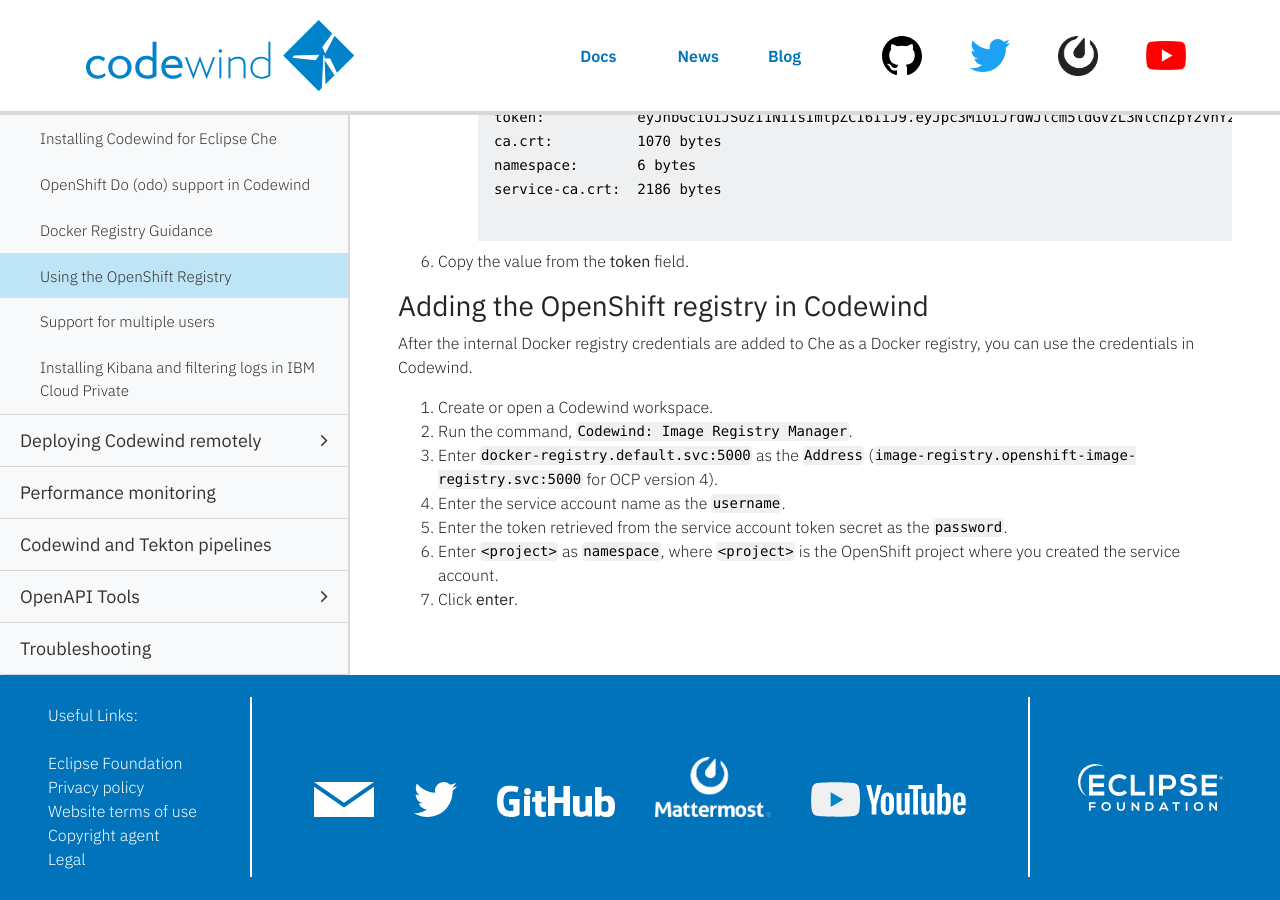
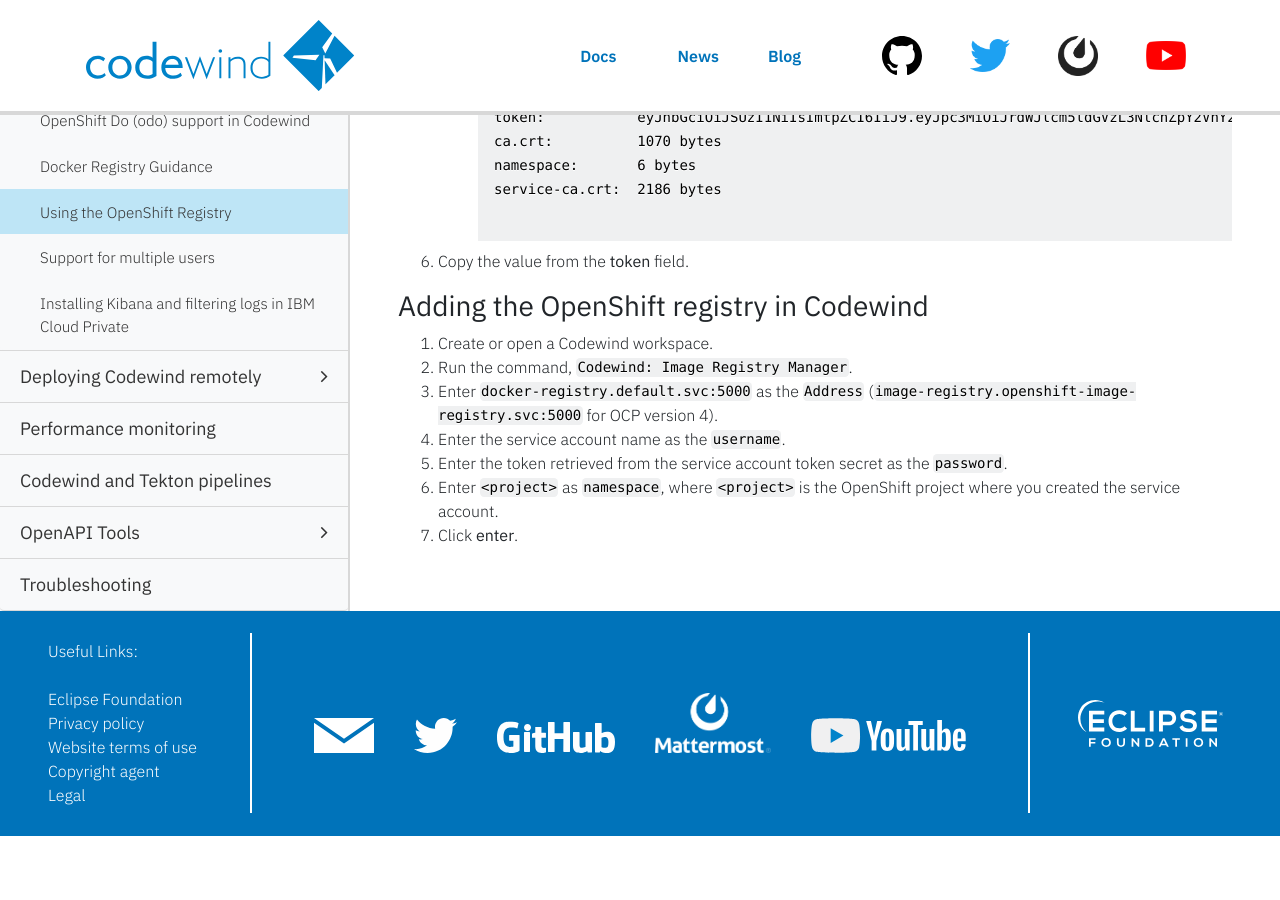
Before and after one commit to eclipse-archived/codewind-docs, a Jekyll site: the page built from docs/_documentations/openshiftregistry.md, in a window 1280 px wide and 900 px high, scrolled down 1386 px. Built offline with Jekyll 4.4.1, drawn with Linux system fonts in a browser that asks for light colours; nearby versions of some CDN libraries; comment, search, counter and statistics services are not loaded; after the commit the page ends 2222 px from its top, so only the background shows below that.

Commit message:
omitted outdated content
Signed-off-by: Jacob Berger <jacob.berger@ibm.com>

```diff
--- a/docs/_documentations/openshiftregistry.md
+++ b/docs/_documentations/openshiftregistry.md
@@ -67,7 +67,6 @@ Some of the following instructions were adapted from [Remotely Push and Pull Con
 6. Copy the value from the **token** field.
 
 ### Adding the OpenShift registry in Codewind
-After the internal Docker registry credentials are added to Che as a Docker registry, you can use the credentials in Codewind.
 1. Create or open a Codewind workspace.
 2. Run the command, `Codewind: Image Registry Manager`.
 3. Enter `docker-registry.default.svc:5000` as the `Address` (`image-registry.openshift-image-registry.svc:5000` for OCP version 4).
```
